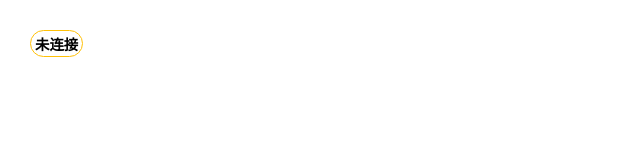
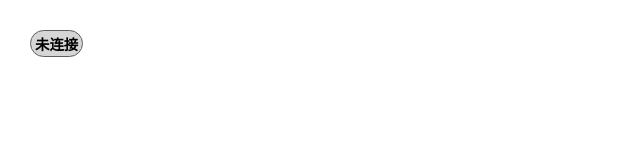
Before and after one commit to mirakyux/micept, a React (Vite) app: page / in a window 1280 px wide. Shown: the top 160 px of the page, without its empty margins (0-640 px from the left). Built offline with nearby package versions, Linux system fonts and the light colour scheme.

Commit message:
修改ui

```diff
--- a/src-tauri/tauri.conf.json
+++ b/src-tauri/tauri.conf.json
@@ -7,7 +7,8 @@
     "beforeDevCommand": "pnpm dev",
     "devUrl": "http://localhost:1420",
     "beforeBuildCommand": "pnpm build",
-    "frontendDist": "../dist"
+    "frontendDist": "../dist",
+    "removeUnusedCommands": true
   },
   "app": {
     "windows": [
--- a/src/App.css
+++ b/src/App.css
@@ -37,11 +37,12 @@ body {
 }
 
 .phase {
+  background: rgba(50, 50, 50, 0.2);
   padding: 2px 4px;
   border-radius: 20px;
   font-weight: 600;
   text-transform: uppercase;
-  border: 1px solid #ffc107;
+  border: 1px solid #5f5f5f;
   font-size: 0.9rem;
 }
 
--- a/src/App.tsx
+++ b/src/App.tsx
@@ -109,8 +109,8 @@ function App() {
   };
 
   return (
-    <div className="app-container" data-tauri-drag-region>
-      <span className={`phase ${getPhaseClassName(gameflowPhase)}`}>
+    <div className="app-container">
+      <span className={`phase ${getPhaseClassName(gameflowPhase)}`}  data-tauri-drag-region>
         {getPhaseDisplayName(gameflowPhase)}
       </span>
     </div>
```
Also changed, not shown: 1 other file (tests, documents, lock files or other folders).
